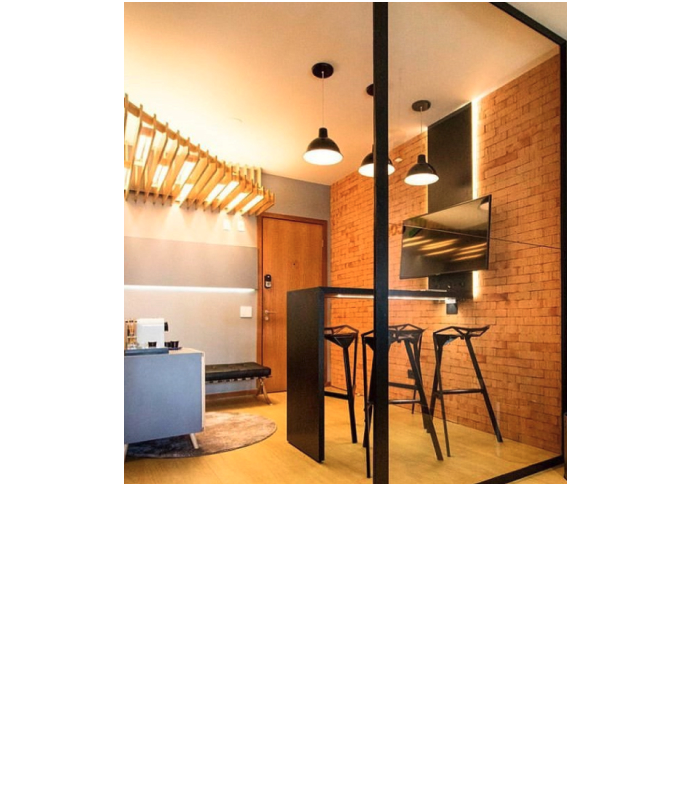
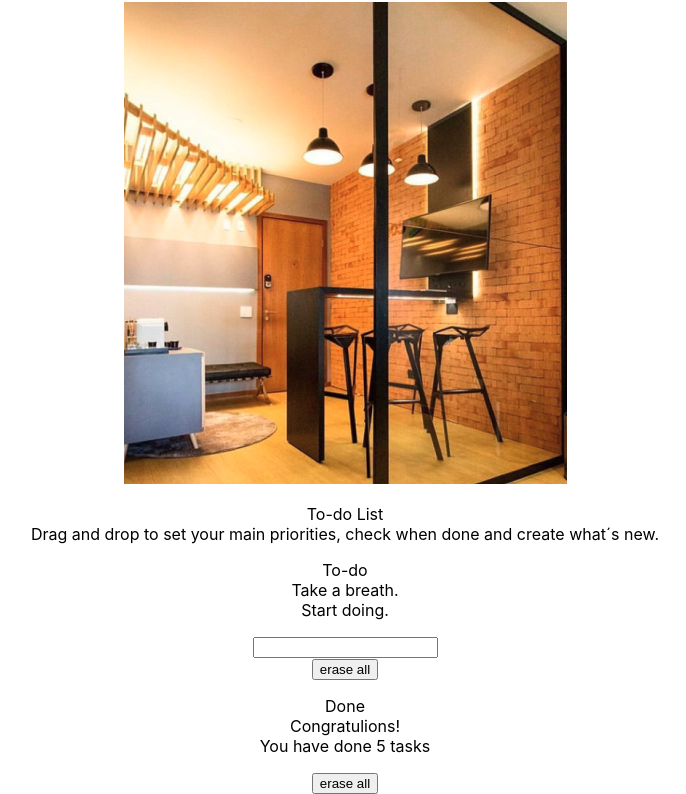
Before and after one commit to JoaopSilvaa/Test-Coopers, a React (Create React App) app: page / in a window 1280 px wide. Shown: the part 202-996 px from the top of the page, without its empty margins (295-981 px from the left). Before the commit the page ends 800 px from the top, so only its background shows below. Built offline with nearby package versions, Linux system fonts and the light colour scheme.

Commit message:
feat: :construction: Estrutura da seção Todo

```diff
--- /dev/null
+++ b/src/components/DonesCard.jsx
@@ -0,0 +1,26 @@
+import React from 'react';
+
+export default function DonesCard() {
+  return (
+    <div>
+      <p>
+        <span>Done</span>
+        <br />
+        Congratulions!
+        <br />
+        {/* quantidade de items na lista */}
+        You have done 5 tasks
+      </p>
+      <div>
+        <div>
+          {/* lista de dones */}
+        </div>
+        <button
+          type="button"
+        >
+          erase all
+        </button>
+      </div>
+    </div>
+  );
+}
--- a/src/components/Home.jsx
+++ b/src/components/Home.jsx
@@ -1,10 +1,12 @@
 import React from 'react';
 import Header from './Header';
+import TodoList from './TodoList';
 
 export default function Home() {
   return (
     <main>
       <Header />
+      <TodoList />
     </main>
   );
 }
--- /dev/null
+++ b/src/components/TodoCard.jsx
@@ -0,0 +1,28 @@
+import React from 'react';
+
+export default function TodoCard() {
+  return (
+    <div>
+      <p>
+        <span>To-do</span>
+        <br />
+        Take a breath.
+        <br />
+        Start doing.
+      </p>
+      <div>
+        <input
+          type="text"
+        />
+        <div>
+          {/* lista de todo */}
+        </div>
+        <button
+          type="button"
+        >
+          erase all
+        </button>
+      </div>
+    </div>
+  );
+}
--- /dev/null
+++ b/src/components/TodoList.jsx
@@ -0,0 +1,22 @@
+import React from 'react';
+import DonesCard from './DonesCard';
+import TodoCard from './TodoCard';
+
+export default function TodoList() {
+  return (
+    <section>
+      <div>
+        <p>
+          <span>To-do List</span>
+          <br />
+          Drag and drop to set your main priorities, check when
+          done and create what´s new.
+        </p>
+      </div>
+      <div>
+        <TodoCard />
+        <DonesCard />
+      </div>
+    </section>
+  );
+}
```
